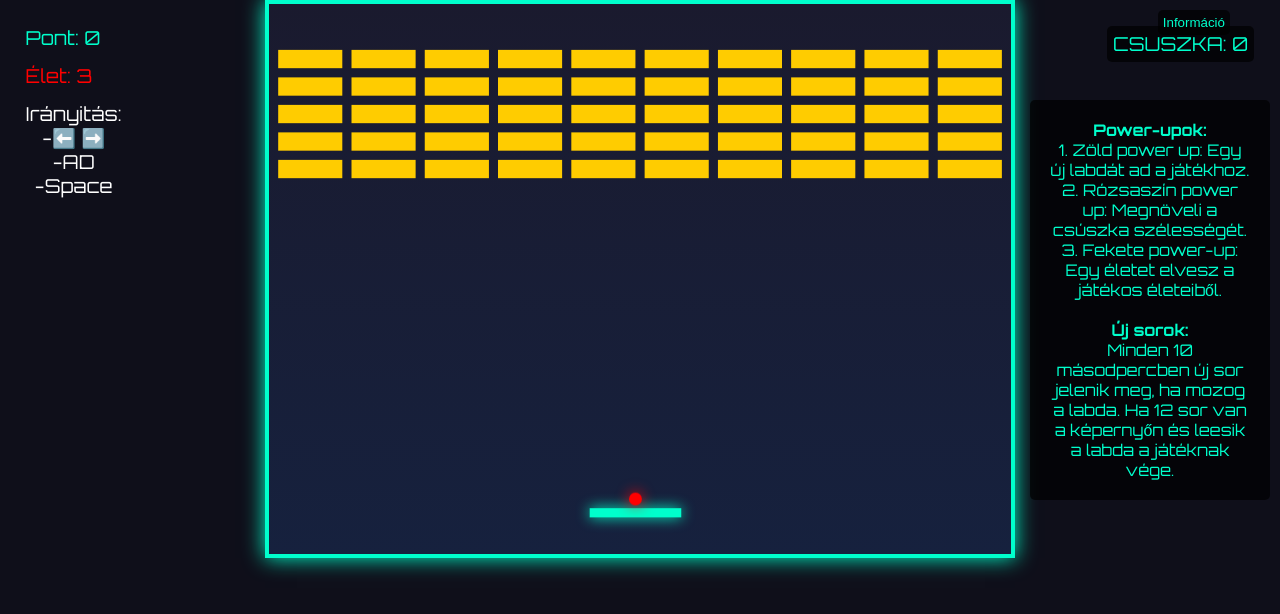
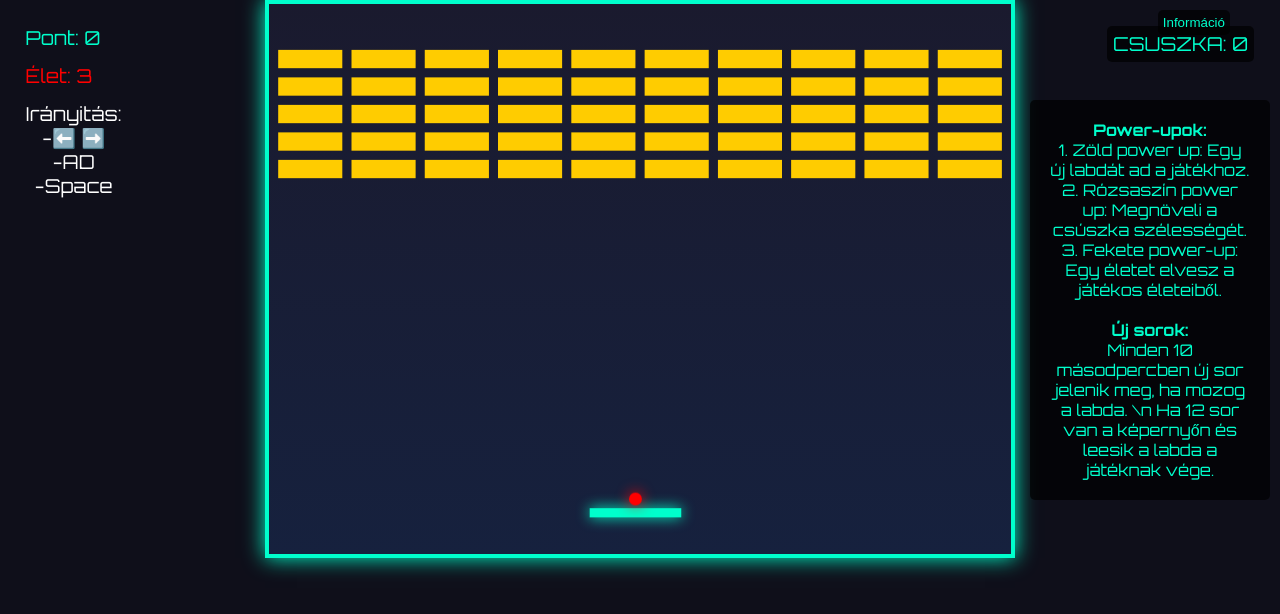
Before and after one commit to AKOS18/arkanoid, a plain HTML site: page index.html in a window 1280 px wide. Both pictures are taken after a click on the button "Információ". Drawn offline with Linux system fonts and the light colour scheme.

Commit message:
Update index.html

```diff
--- a/index.html
+++ b/index.html
@@ -123,8 +123,7 @@
         2. Rózsaszín power up: Megnöveli a csúszka szélességét.<br>
         3. Fekete power-up: Egy életet elvesz a játékos életeiből.<br><br>
         <strong>Új sorok:</strong><br>
-        Minden 10 másodpercben új sor jelenik meg, ha mozog a labda.
-        Ha 12 sor van a képernyőn és leesik a labda a játéknak vége.
+        Minden 10 másodpercben új sor jelenik meg, ha mozog a labda. \n Ha 12 sor van a képernyőn és leesik a labda a játéknak vége.
     </div>
 
     <script>
```
